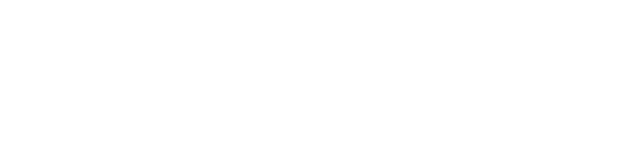
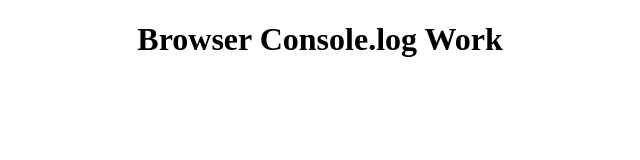
Before and after one commit to MuhammadIsmailYousuf/generating-random-numbers-js, a plain HTML site: page index.html in a window 1280 px wide. Shown: the whole page, without its empty margins (320-960 px from the left). Drawn offline with Linux system fonts and the light colour scheme.

Commit message:
Update index.html

```diff
--- a/index.html
+++ b/index.html
@@ -6,7 +6,7 @@
     <title>Document</title>
 </head>
 <body>
-
+    <center><h1><b>Browser Console.log Work</b></h1></center>
 </body>
 <script src="app.js"></script>
 </html>
```
